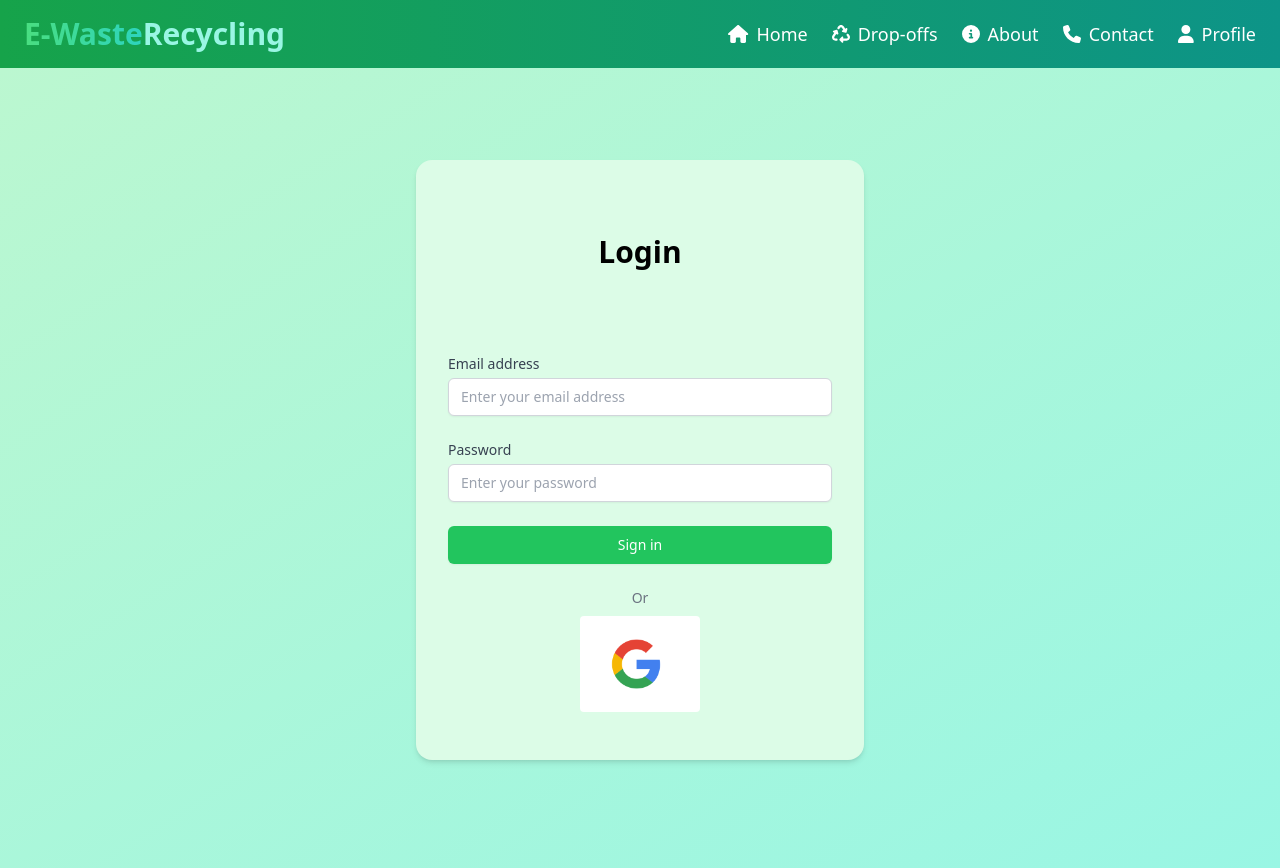
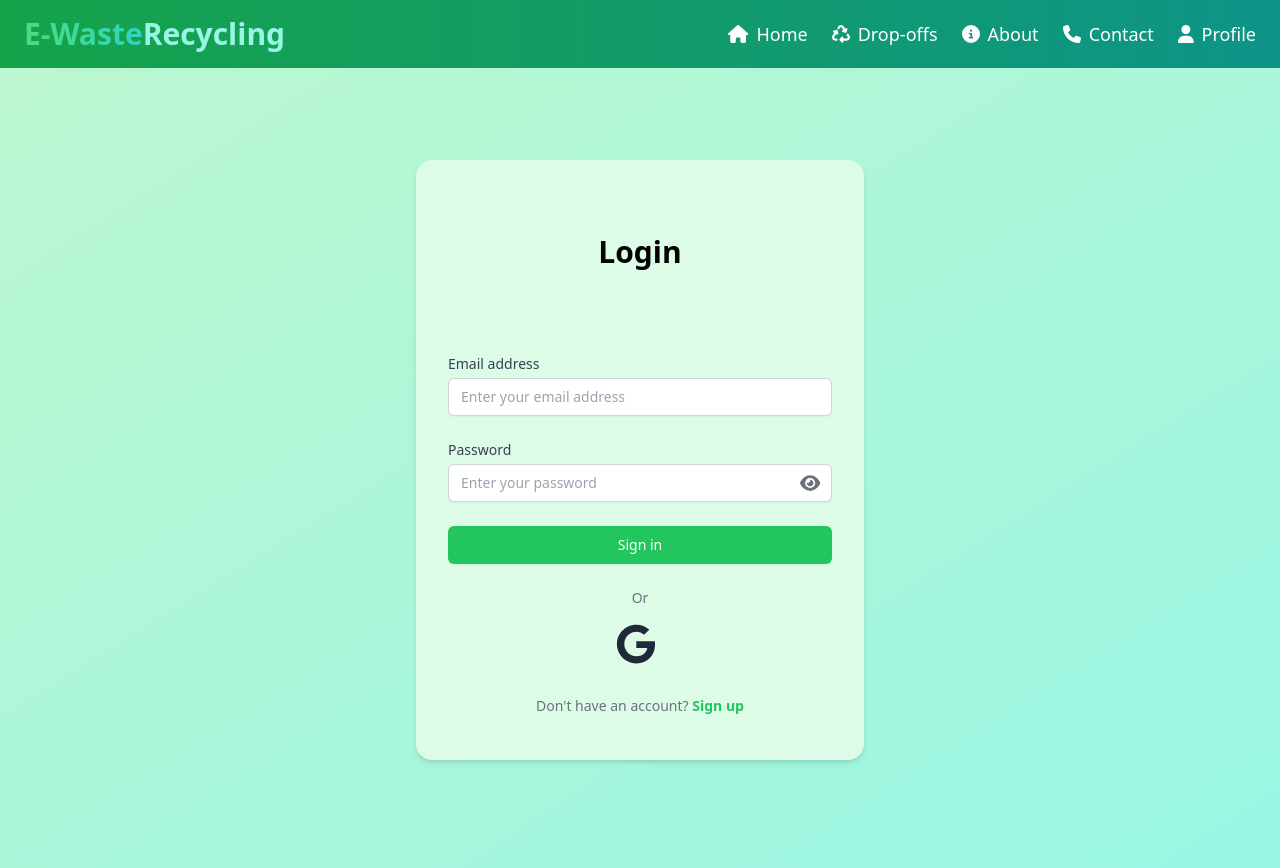
Before and after one commit to Akash-kafle/ByteBack, a React (Vite) app in the folder frontend/: page /login in a window 1280 px wide. Built offline with nearby package versions, Linux system fonts and the light colour scheme.

Commit message:
login signup changes

```diff
--- a/frontend/package.json
+++ b/frontend/package.json
@@ -11,6 +11,7 @@
     "start": ""
   },
   "dependencies": {
+    "@fortawesome/free-brands-svg-icons": "^6.6.0",
     "@fortawesome/free-solid-svg-icons": "^6.6.0",
     "@fortawesome/react-fontawesome": "^0.2.2",
     "@heroicons/react": "^2.1.5",
--- a/frontend/src/components/Login.jsx
+++ b/frontend/src/components/Login.jsx
@@ -1,4 +1,12 @@
 import React, { useState } from "react";
+import { FontAwesomeIcon } from "@fortawesome/react-fontawesome";
+import { faEye, faEyeSlash } from "@fortawesome/free-solid-svg-icons";
+import {
+  faFacebook,
+  faGithub,
+  faGoogle,
+} from "@fortawesome/free-brands-svg-icons";
+import { NavLink } from "react-router-dom";
 
 const Login = () => {
   const [showPassword, setShowPassword] = useState(false);
@@ -53,12 +61,10 @@ const Login = () => {
                   onClick={togglePasswordVisibility}
                   className="absolute inset-y-0 right-3 flex items-center text-gray-500 hover:text-gray-700"
                 >
-                  <i
-                    className={`fas ${
-                      showPassword ? "fa-eye-slash" : "fa-eye"
-                    }`}
-                    aria-hidden="true"
-                  ></i>
+                  <FontAwesomeIcon
+                    icon={showPassword ? faEyeSlash : faEye}
+                    className="text-lg"
+                  />
                 </button>
               </div>
             </div>
@@ -76,14 +82,24 @@ const Login = () => {
             <div className="text-center mt-4">
               <p className="text-sm text-gray-500">Or</p>
               <div className="flex justify-center mt-2">
-                <button className="bg-white hover:bg-gray-100 text-gray-800 font-bold py-2 px-4 rounded focus:outline-none focus:shadow-outline">
-                  <img
-                    src="/Google icon.png"
-                    className="h-[80px] w-[80px] mr-2 inline rounded-full"
-                    alt="Google Icon"
-                  />
-                </button>
+                <FontAwesomeIcon
+                  icon={faGoogle}
+                  className="h-[40px] w-[40px] mr-2 inline hover:bg-gray-100 text-gray-800 font-bold py-2 px-4 rounded focus:outline-none focus:shadow-outline"
+                />
               </div>
+            </div>
+
+            {/* Signup Link */}
+            <div className="text-center mt-4">
+              <p className="text-sm text-gray-500">
+                Don't have an account?{" "}
+                <NavLink
+                  to="/sign-up"
+                  className="text-green-500 hover:text-green-600 font-semibold"
+                >
+                  Sign up
+                </NavLink>
+              </p>
             </div>
           </form>
         </div>
--- a/frontend/src/components/Signup.jsx
+++ b/frontend/src/components/Signup.jsx
@@ -1,6 +1,7 @@
 import React, { useState } from "react";
 import DatePicker from "react-datepicker";
 import "react-datepicker/dist/react-datepicker.css"; // Import CSS for the datepicker
+import { NavLink } from "react-router-dom";
 
 const Signup = () => {
   const [dob, setDob] = useState(null); // State to store the selected date
@@ -106,9 +107,12 @@ const Signup = () => {
           {/* Sign-in Link */}
           <p className="text-sm text-gray-400 text-center mt-4">
             Already have an account?{" "}
-            <a href="#" className="text-cyan-400 hover:underline">
+            <NavLink
+              to="/login"
+              className="text-green-500 hover:text-green-600 font-semibold"
+            >
               Sign in
-            </a>
+            </NavLink>
           </p>
         </form>
       </div>
```
Also changed, not shown: 1 other file (tests, documents, lock files or other folders).
